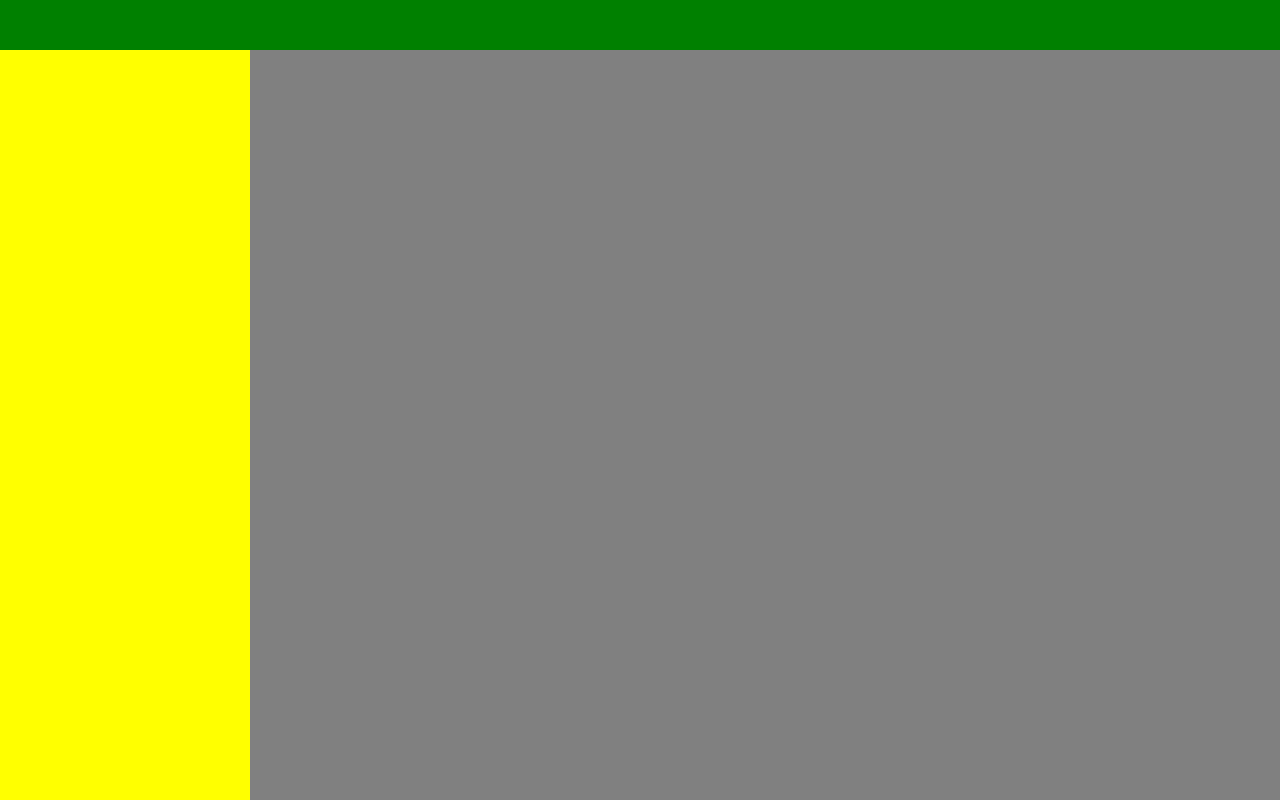
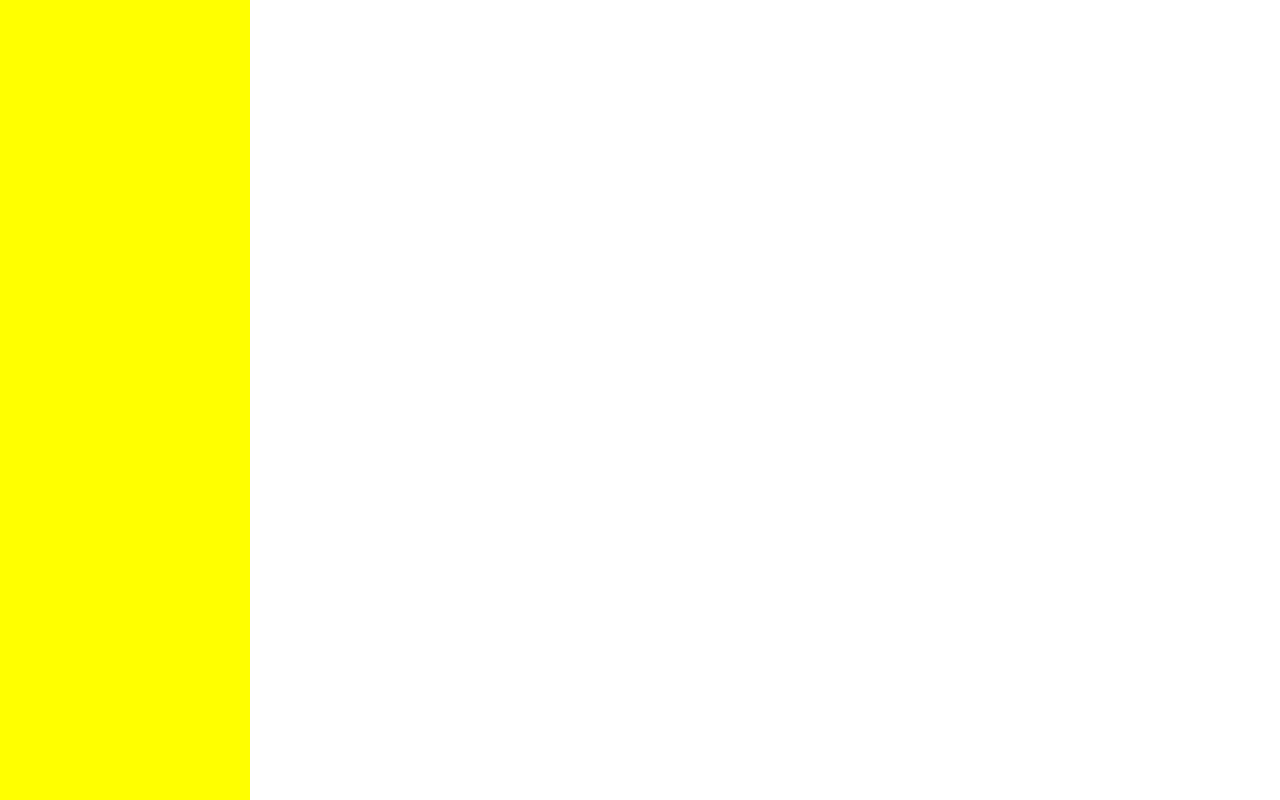
Before and after one commit to gdenn/clan-social-hub, a Next.js app: page / in a window 1280 px wide. Shown: the top 800 px of the page. Built offline with nearby package versions, Linux system fonts and the light colour scheme.

Commit message:
Ensure main layout grows aroung

```diff
--- a/components/layout/Layout.module.css
+++ b/components/layout/Layout.module.css
@@ -1,3 +1,10 @@
+.container {
+    display: flex;
+    flex-direction: column;
+    height: 100vh;
+    width: 100vw;
+}
+
 .header {
     height: 50px;
     width: 100vw;
@@ -7,7 +14,7 @@
 .main {
     display: flex;
     flex-direction: row;
-    background-color: gray;
+    flex-grow: 1;
 }
 
 .footer {
--- a/components/layout/Layout.tsx
+++ b/components/layout/Layout.tsx
@@ -23,7 +23,7 @@ const Footer = () => (
 
 const Layout  = ({ children }: LayoutProps) => {
     return (
-      <div>
+      <div className={styles.container}>
         <Head>
           <title>Create Next App</title>
           <meta name="description" content="Generated by create next app" />
```
